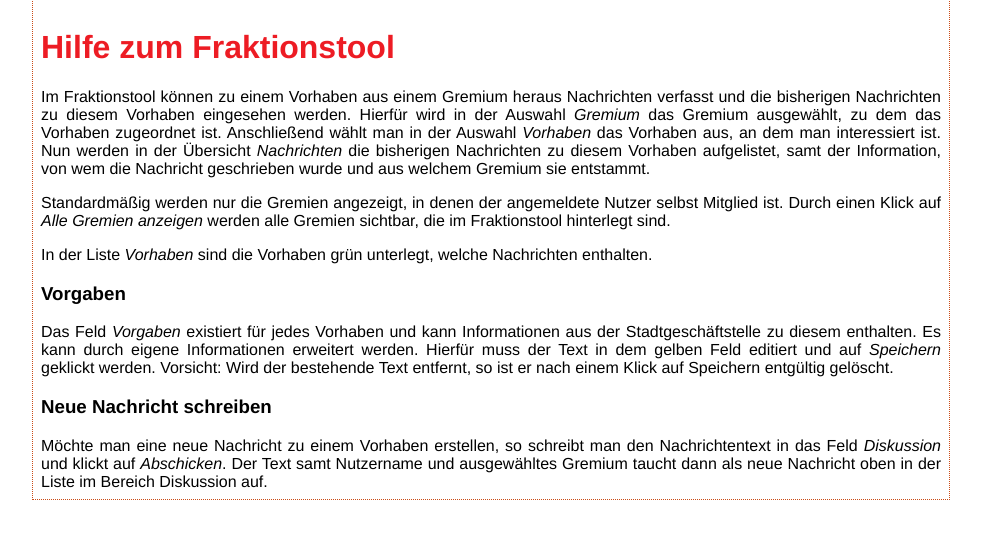
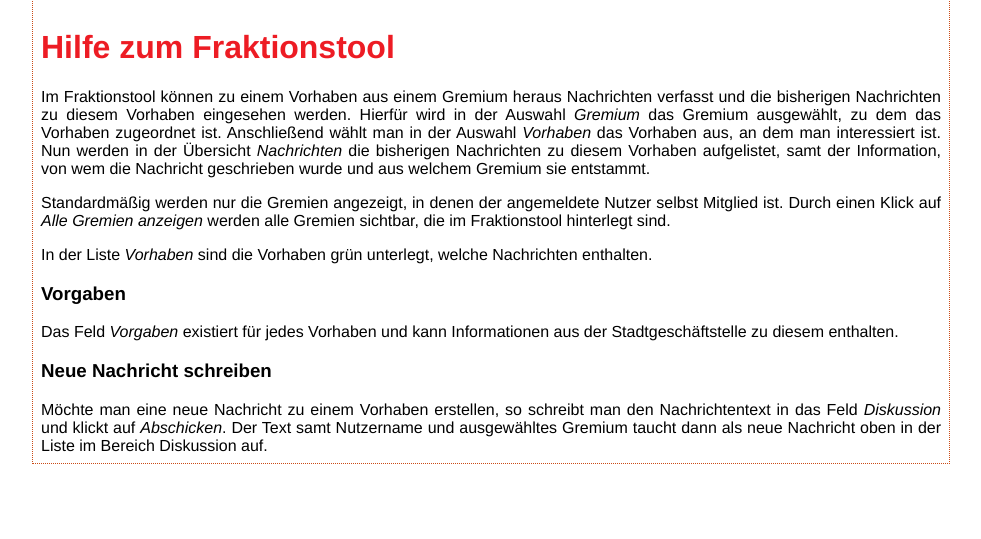
Before and after one commit to ntj/fraktionstool, a Django app: page /hilfe/ in a window 1280 px wide. Shown: the part 60-599 px from the top of the page, without its empty margins (149-1130 px from the left). Run offline with Django 3.2, Linux system fonts and the light colour scheme; parts of the project's set-up code (start-up, migrations or seed data) failed here and were passed over.

Commit message:
Update hilfe

```diff
--- a/django/mysite/templates/hilfe.html
+++ b/django/mysite/templates/hilfe.html
@@ -25,10 +25,7 @@
 
     <h3>Vorgaben</h3>
     Das Feld <em>Vorgaben</em> existiert für jedes Vorhaben und kann Informationen aus der
-    Stadtgeschäftstelle zu diesem enthalten. Es kann durch eigene Informationen
-    erweitert werden. Hierfür muss der Text in dem gelben Feld editiert und auf
-    <em>Speichern</em> geklickt werden. Vorsicht: Wird der bestehende Text
-    entfernt, so ist er nach einem Klick auf Speichern entgültig gelöscht.</p>
+    Stadtgeschäftstelle zu diesem enthalten.
 
     <h3>Neue Nachricht schreiben</h3>
     Möchte man eine neue Nachricht zu einem Vorhaben erstellen, so schreibt man
```
